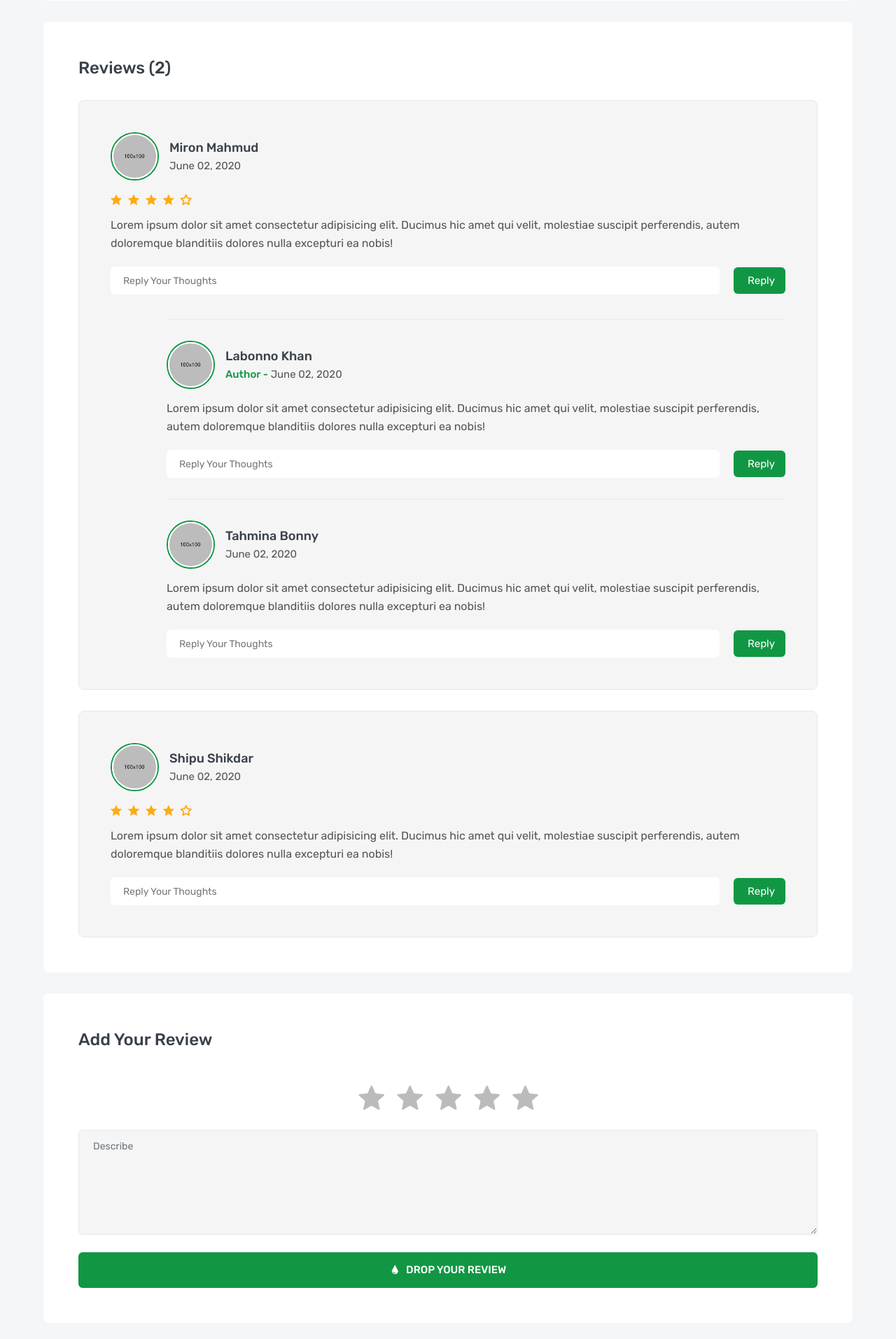
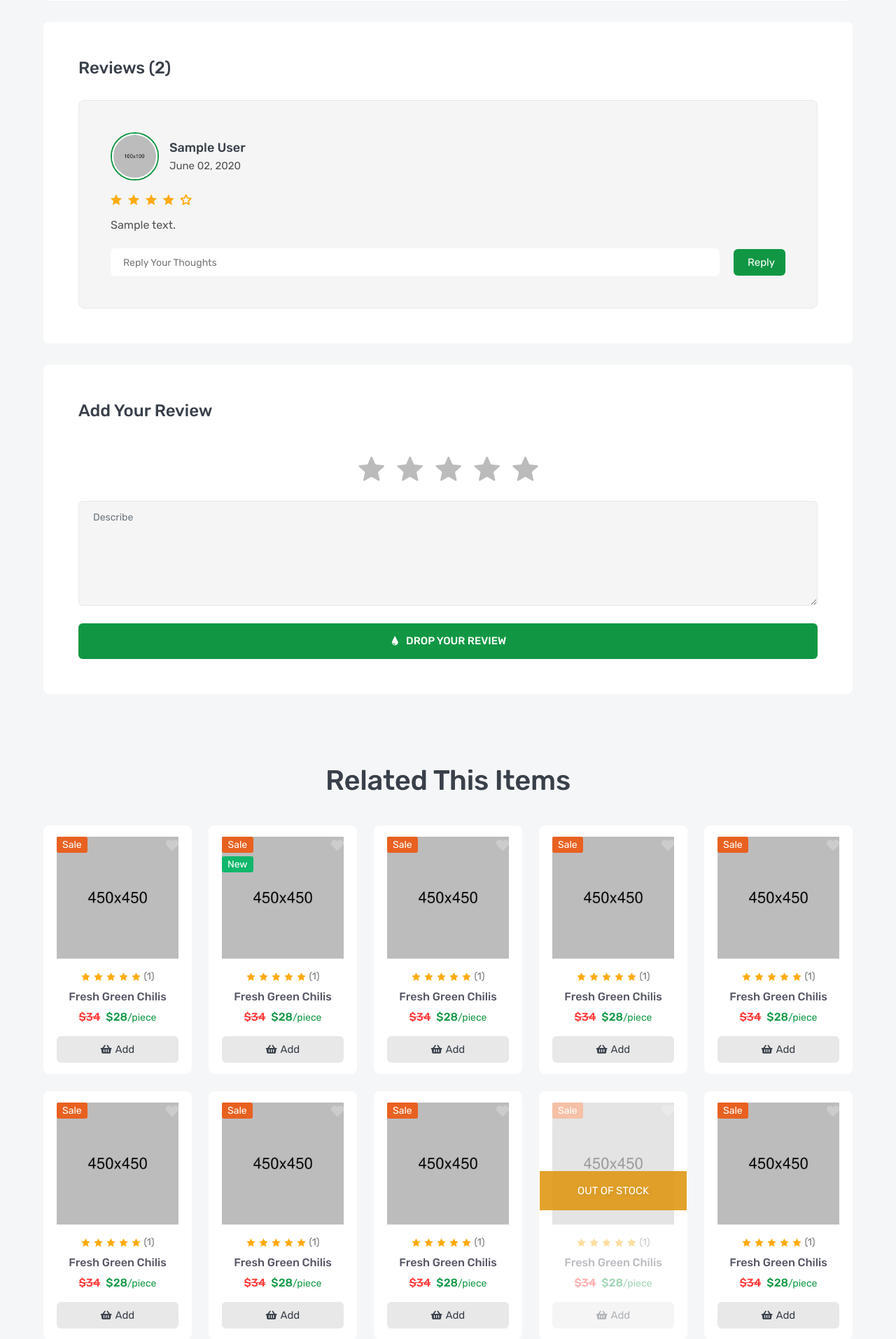
Before and after one commit to Danny1024-na/amazonClone, a Django app: template product/templates/product/product_detail.html in a window 1280 px wide. Shown: the part 1933-3847 px from the top of the page at 70% size. Run offline with Django 4.2, Linux system fonts and the light colour scheme; the template is opened without the code that fills it: most values are stand-ins (such as "Sample title", 1, 10 or a date in 2020); grey boxes marked "Sample" are stand-in pictures; some libraries are stand-ins or nearby versions.

Commit message:
show review in template

```diff
--- a/product/templates/product/product_detail.html
+++ b/product/templates/product/product_detail.html
@@ -157,86 +157,31 @@
                         <div class="product-details-frame">
                             <h3 class="frame-title">Reviews (2)</h3>
                             <ul class="review-list">
+                                {% for item in object.product_review.all %}
                                 <li class="review-item">
                                     <div class="review-media">
                                         <a class="review-avatar" href="#">
                                             <img src="images/avatar/01.jpg" alt="review">
                                         </a>
                                         <h5 class="review-meta">
-                                            <a href="#">miron mahmud</a>
+                                            <a href="#">{{item.user}}</a>
                                             <span>June 02, 2020</span>
                                         </h5>
                                     </div>
                                     <ul class="review-rating">
-                                        <li class="icofont-ui-rating"></li>
-                                        <li class="icofont-ui-rating"></li>
-                                        <li class="icofont-ui-rating"></li>
-                                        <li class="icofont-ui-rating"></li>
-                                        <li class="icofont-ui-rate-blank"></li>
+                                        <li class="{% if item.rate > 0 %}icofont-ui-rating {% else %} icofont-ui-rate-blank {% endif %}"></li>
+                                        <li class="{% if item.rate > 1 %}icofont-ui-rating {% else %} icofont-ui-rate-blank {% endif %}"></li>
+                                        <li class="{% if item.rate > 2 %}icofont-ui-rating {% else %} icofont-ui-rate-blank {% endif %}"></li>
+                                        <li class="{% if item.rate > 3 %}icofont-ui-rating {% else %} icofont-ui-rate-blank {% endif %}"></li>
+                                        <li class="{% if item.rate > 4 %}icofont-ui-rating {% else %} icofont-ui-rate-blank {% endif %}"></li>
                                     </ul>
-                                    <p class="review-desc">Lorem ipsum dolor sit amet consectetur adipisicing elit. Ducimus hic amet qui velit, molestiae suscipit perferendis, autem doloremque blanditiis dolores nulla excepturi ea nobis!</p>
-                                    <form class="review-reply">
-                                        <input type="text" placeholder="reply your thoughts">
-                                        <button><i class="icofont-reply"></i>reply</button>
-                                    </form>
-                                    <ul class="review-reply-list">
-                                        <li class="review-reply-item">
-                                            <div class="review-media">
-                                                <a class="review-avatar" href="#">
-                                                    <img src="images/avatar/02.jpg" alt="review">
-                                                </a>
-                                                <h5 class="review-meta">
-                                                    <a href="#">labonno khan</a>
-                                                    <span><b>author -</b> June 02, 2020</span>
-                                                </h5>
-                                            </div>
-                                            <p class="review-desc">Lorem ipsum dolor sit amet consectetur adipisicing elit. Ducimus hic amet qui velit, molestiae suscipit perferendis, autem doloremque blanditiis dolores nulla excepturi ea nobis!</p>
-                                            <form class="review-reply">
-                                                <input type="text" placeholder="reply your thoughts">
-                                                <button><i class="icofont-reply"></i>reply</button>
-                                            </form>
-                                        </li>
-                                        <li class="review-reply-item">
-                                            <div class="review-media">
-                                                <a class="review-avatar" href="#">
-                                                    <img src="images/avatar/03.jpg" alt="review">
-                                                </a>
-                                                <h5 class="review-meta">
-                                                    <a href="#">tahmina bonny</a>
-                                                    <span>June 02, 2020</span>
-                                                </h5>
-                                            </div>
-                                            <p class="review-desc">Lorem ipsum dolor sit amet consectetur adipisicing elit. Ducimus hic amet qui velit, molestiae suscipit perferendis, autem doloremque blanditiis dolores nulla excepturi ea nobis!</p>
-                                            <form class="review-reply">
-                                                <input type="text" placeholder="reply your thoughts">
-                                                <button><i class="icofont-reply"></i>reply</button>
-                                            </form>
-                                        </li>
-                                    </ul>
-                                </li>
-                                <li class="review-item">
-                                    <div class="review-media">
-                                        <a class="review-avatar" href="#">
-                                            <img src="images/avatar/04.jpg" alt="review">
-                                        </a>
-                                        <h5 class="review-meta">
-                                            <a href="#">shipu shikdar</a>
-                                            <span>June 02, 2020</span>
-                                        </h5>
-                                    </div>
-                                    <ul class="review-rating">
-                                        <li class="icofont-ui-rating"></li>
-                                        <li class="icofont-ui-rating"></li>
-                                        <li class="icofont-ui-rating"></li>
-                                        <li class="icofont-ui-rating"></li>
-                                        <li class="icofont-ui-rate-blank"></li>
-                                    </ul>
-                                    <p class="review-desc">Lorem ipsum dolor sit amet consectetur adipisicing elit. Ducimus hic amet qui velit, molestiae suscipit perferendis, autem doloremque blanditiis dolores nulla excepturi ea nobis!</p>
+                                    <p class="review-desc">{{item.comment}}</p>
                                     <form class="review-reply">
                                         <input type="text" placeholder="reply your thoughts">
                                         <button><i class="icofont-reply"></i>reply</button>
                                     </form>
                                 </li>
+                                {% endfor %}
                             </ul>
                         </div>
                         <div class="product-details-frame">
```
